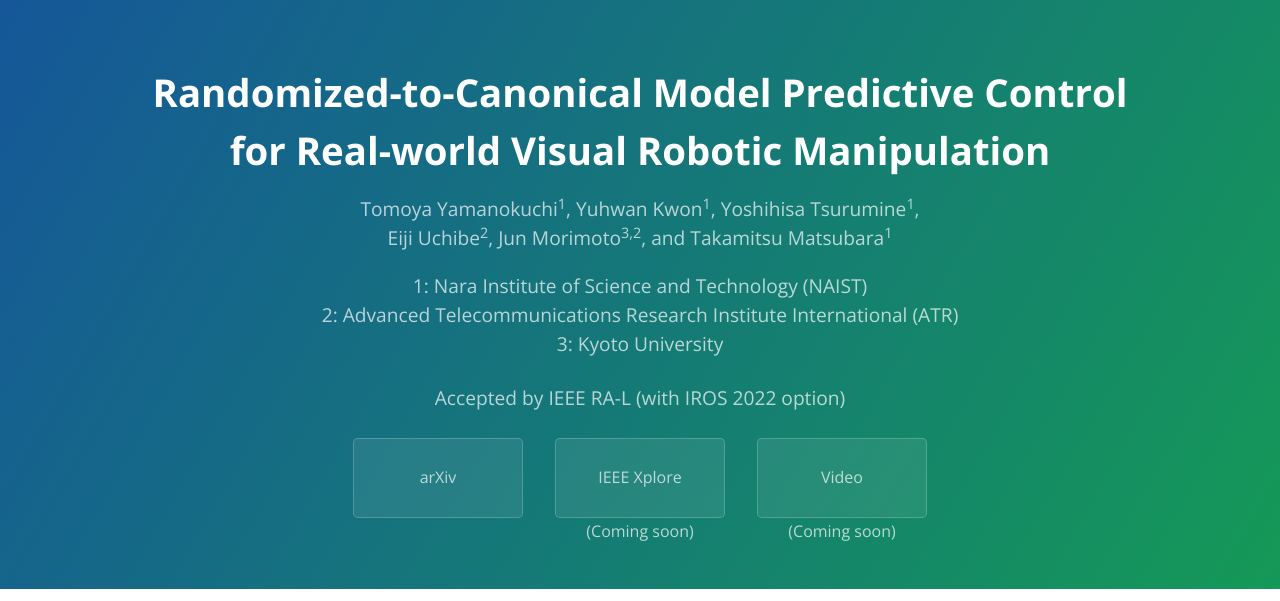
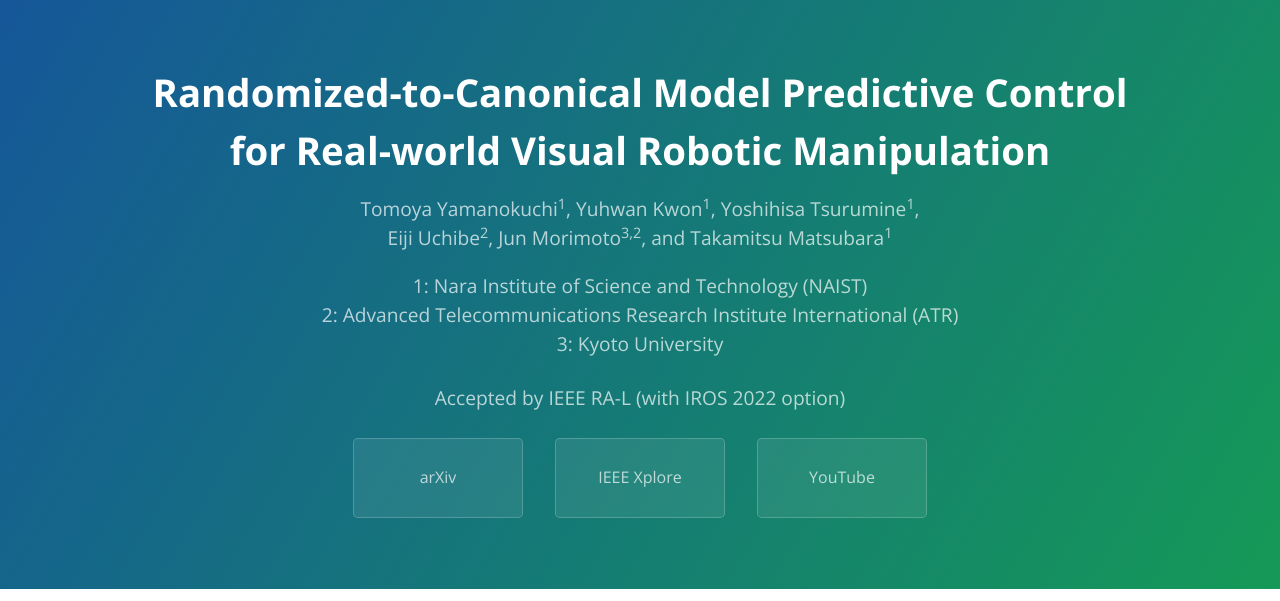
Before and after one commit to tomoya-yamanokuchi/krcmpc, a plain HTML site: page index.html in a window 1280 px wide. Shown: the top 601 px of the page. Drawn offline with nearby package versions, Linux system fonts and the light colour scheme.

Commit message:
Add IEEE Xplore and Youtube links

```diff
--- a/index.html
+++ b/index.html
@@ -27,8 +27,8 @@
   <h4 class="project-tagline">Accepted by IEEE RA-L (with IROS 2022 option)</h4>
   <div class="links">
     <a href="https://arxiv.org/abs/2207.01840" class="btn">arXiv</a>
-    <a href="#" class="btn">IEEE Xplore<br>(Coming soon)</a>
-    <a href="#" class="btn">Video<br>(Coming soon)</a>
+    <a href="https://ieeexplore.ieee.org/document/9817636" class="btn">IEEE Xplore</a>
+    <a href="https://www.youtube.com/watch?v=Arxh7aGluJ0" class="btn">YouTube</a>
   </div>
 </section>
 
```
